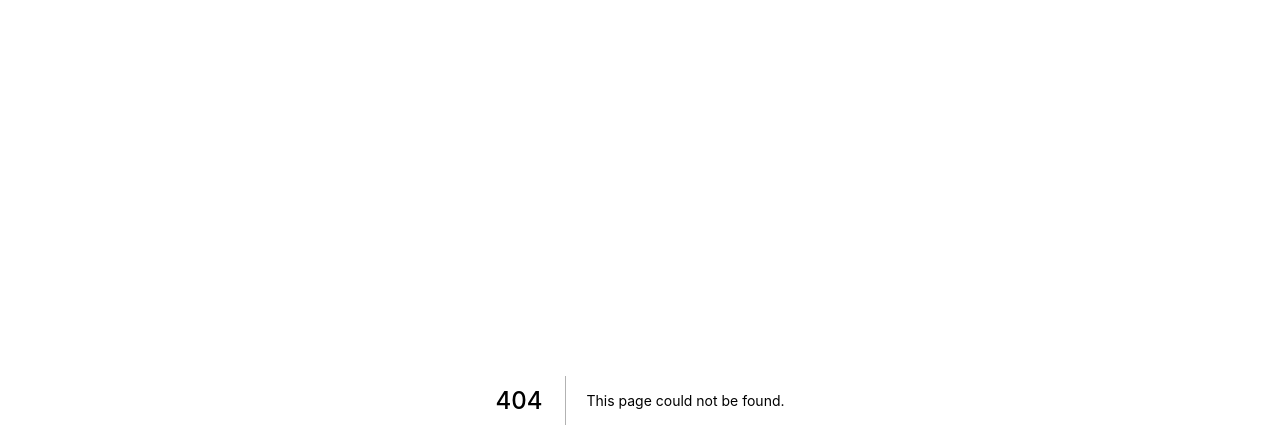
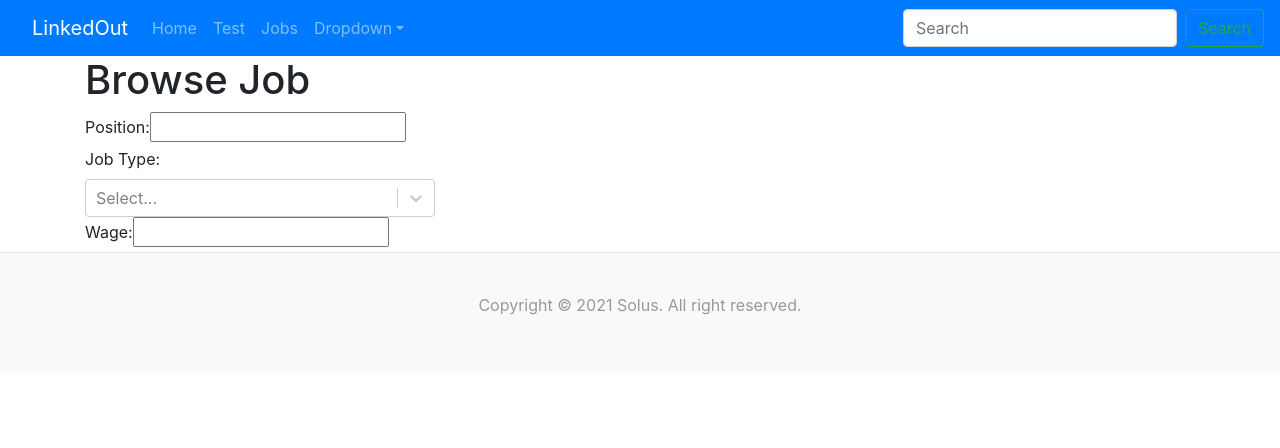
Before and after one commit to EaEarth/linked_out, a Next.js app in the folder frontend/: page /jobs/search in a window 1280 px wide. Before the commit this address had no page. Shown: the top 448 px of the page. Built offline with nearby package versions, Linux system fonts and the light colour scheme.

Commit message:
create serch page

```diff
--- a/frontend/package.json
+++ b/frontend/package.json
@@ -33,6 +33,7 @@
     "react": "^17.0.1",
     "react-bootstrap": "^1.4.3",
     "react-dom": "^17.0.1",
+    "react-select": "^4.1.0",
     "react-use": "^17.1.1",
     "sass": "^1.32.6"
   },
--- a/frontend/pages/jobs/index.tsx
+++ b/frontend/pages/jobs/index.tsx
@@ -21,6 +21,7 @@ export const Jobs = () => {
               Sed blandit laoreet dapibus. Vestibulum rhoncus ligula at
               dignissim pharetra. Ut suscipit dui a ante rutrum, ac dictum
               mauris ultrices. Fusce elementum libero ac tellus pharetra, et
+
               ullamcorper justo eleifend. Duis felis orci, tempus a tincidunt
               et, tincidunt a urna. Proin dictum dignissim tortor sed imperdiet.
               Vivamus a neque in libero tempor molestie et at lorem.
--- /dev/null
+++ b/frontend/pages/jobs/search.tsx
@@ -0,0 +1,69 @@
+import Head from 'next/head';
+import React,{useState, useEffect} from 'react';
+import { Col, Container, Jumbotron, Row } from 'react-bootstrap';
+import DefaultLayout from '../../layouts/Default';
+import Select from 'react-select';
+
+export const Jobs = () => {
+    const [ position, setPosition ] = useState("")
+    const [ jobTypes, setJobTypes ] = useState<Array<String>>([])
+    const [ wage, setWage ] = useState(null)
+
+    const options = [
+      { value: 'chocolate', label: 'Chocolate' },
+      { value: 'strawberry', label: 'Strawberry' },
+      { value: 'vanilla', label: 'Vanilla' },
+      { value: 'cookie', label: 'Cookies'},
+      { value: 'trash', label: 'Trash'}
+    ]
+
+  return (
+    <DefaultLayout>
+      <Head>
+        <title>BrowseJob - LinkedOut</title>
+      </Head>
+      <Container>
+        <Row>
+          <Col md="4">
+          <h1>Browse Job</h1>
+          <form>
+            <label>
+            Position:
+            </label>
+            <input type="text" value={position} onChange={(e) => setPosition(e.target.value)} />
+          </form>
+
+          <form>
+            <label>
+            Job Type:
+            </label>
+            <Select
+              isMulti
+              value={jobTypes}
+              name="colors"
+              options={
+                jobTypes.length >=3 ? jobTypes : options
+              }
+              className="basic-multi-select"
+              classNamePrefix="select"
+              onChange={ (e) => setJobTypes(e)}
+            />
+          </form>
+
+
+          <form>
+            <label>
+            Wage:
+            </label>
+            <input type="number" value={wage} onChange={(e) => {setWage(e.target.value);} } />
+
+
+          </form>
+          </Col>
+         </Row>
+        </Container>
+    </DefaultLayout>
+  );
+};
+
+export default Jobs;
```
Also changed, not shown: 2 other files (tests, documents, lock files or other folders).
